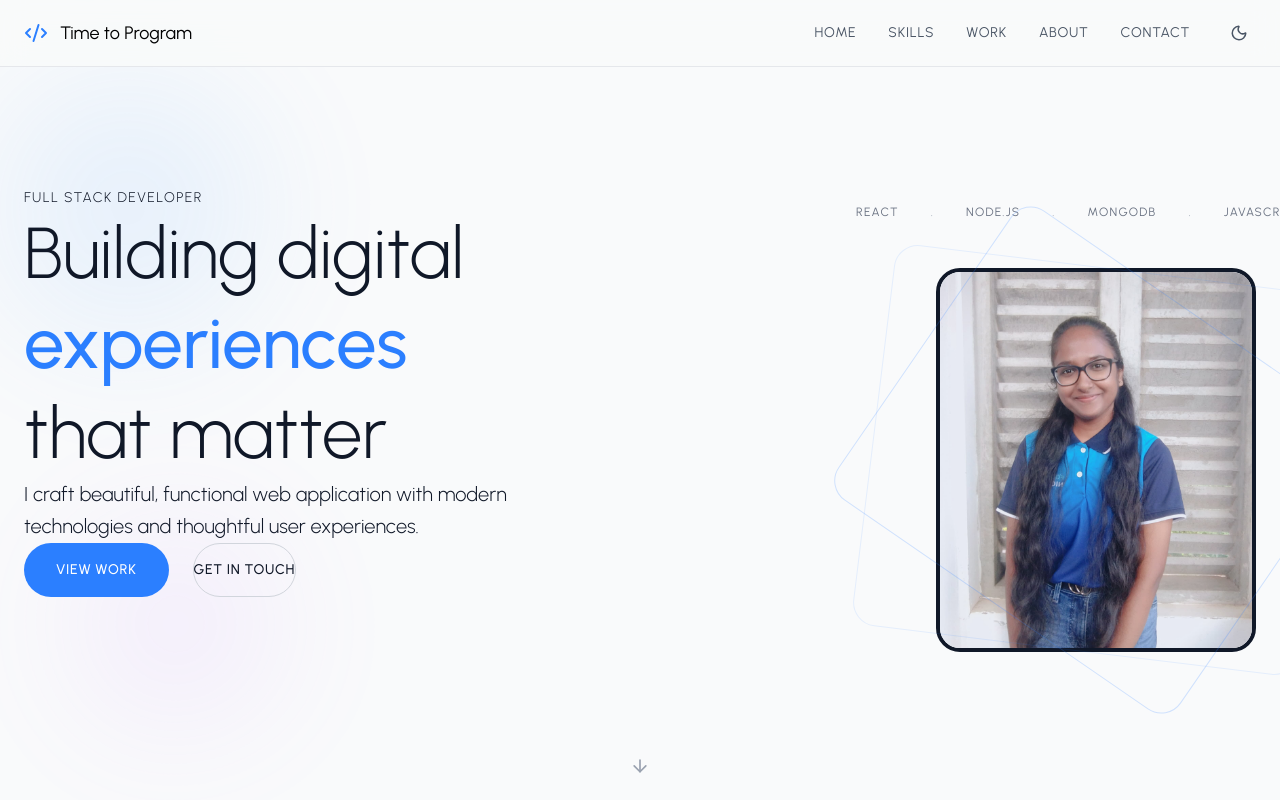
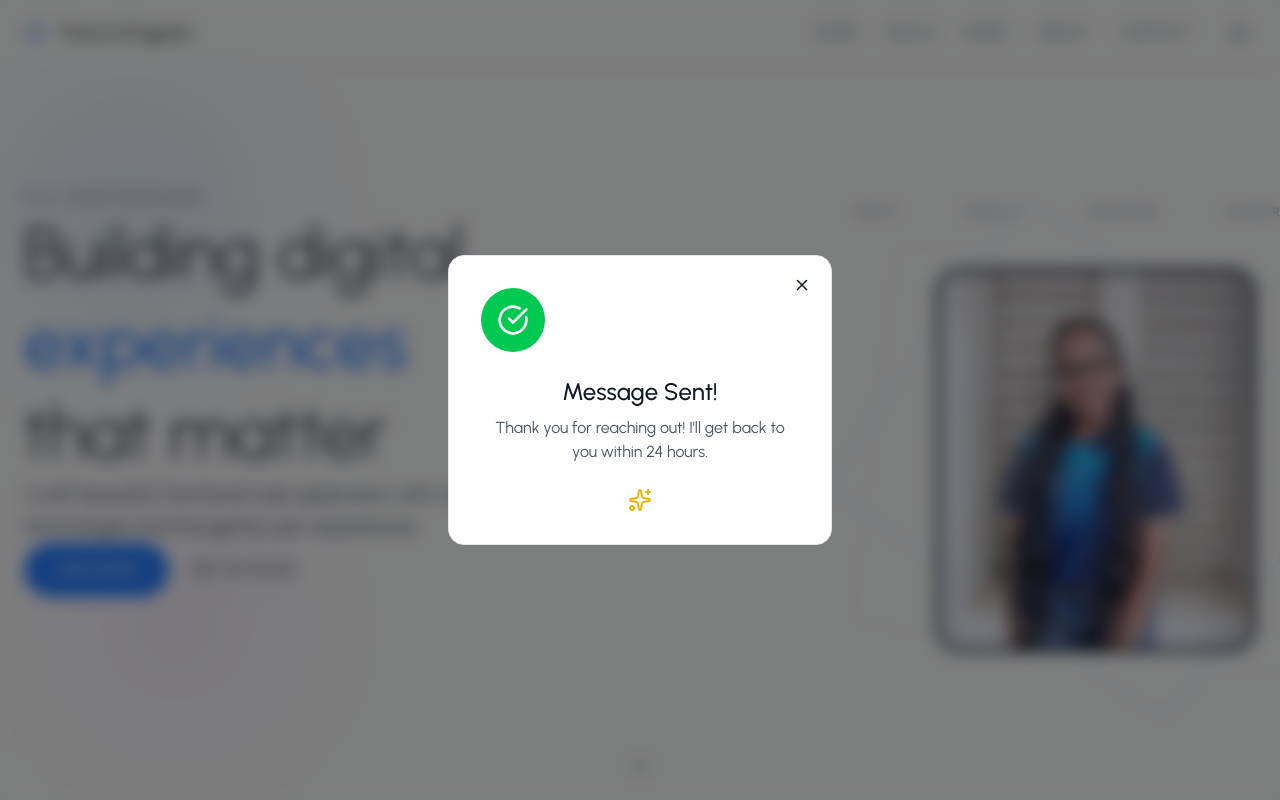
Before and after one commit to AshaniTH/my-portfolio, a React (Vite) app: page / in a window 1280 px wide. Shown: the top 800 px of the page. Built offline with nearby package versions, Linux system fonts and the light colour scheme.

Commit message:
feat: enhance styling and animations in SuccessModel component for improved user experience

```diff
--- a/src/components/SuccessModel.jsx
+++ b/src/components/SuccessModel.jsx
@@ -11,7 +11,7 @@ const SuccessModel = ({showSuccess, setShowSuccess, isDarkMode})  => {
         initial={{opacity:0}}
         animate={{opacity:1}}
         exit={{opacity:0}}
-        className=''
+        className='fixed inset-0 z-50 flex items-center justify-center p-4 bg-black/50 backdrop-blur-sm'
         onClick={() => setShowSuccess(false)}
         >
           <motion.div
@@ -39,9 +39,9 @@ const SuccessModel = ({showSuccess, setShowSuccess, isDarkMode})  => {
             initial={{scale:0}}
             animate={{scale:1}}
             transition={{delay:0.2, type:'spring'}}
-            className=''
+            className='max-auto w-16 h-16 bg-green-500 rounded-full flex items-center justify-center mb-6'
             >
-              <CheckCircle size={32} className=""/>
+              <CheckCircle size={32} className="text-white"/>
 
 
             </motion.div>
@@ -49,7 +49,7 @@ const SuccessModel = ({showSuccess, setShowSuccess, isDarkMode})  => {
             initial={{opacity:0, y:10}}
             animate={{opacity:1, y:0}}
             transition={{delay:0.3}}
-            className=""
+            className="text-2xl font-medium mb-2"
             >
               Message Sent!
 
@@ -69,9 +69,9 @@ const SuccessModel = ({showSuccess, setShowSuccess, isDarkMode})  => {
              initial={{opacity:0, y:10}}
             animate={{opacity:1, y:0}}
             transition={{delay:0.5}}
-            className=""
+            className="flex justify-center"
             >
-              <Sparkles className="" size={24}/>
+              <Sparkles className="text-yellow-500" size={24}/>
 
 
             </motion.div>
```
